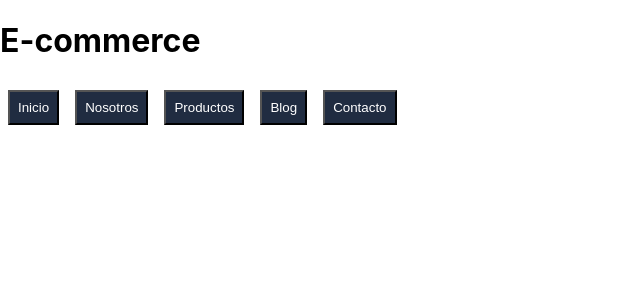
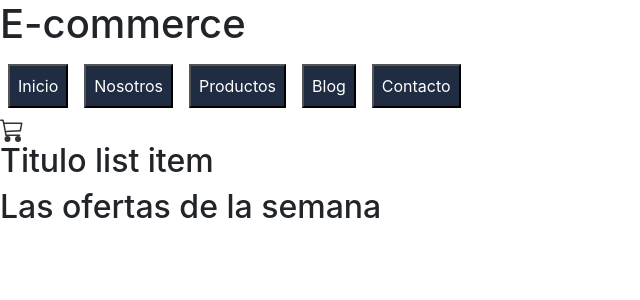
Before and after one commit to Allemma/ProyectoReact-Allemma, a React (Create React App) app: page / in a window 1280 px wide. Shown: the top 300 px of the page, without its empty margins (0-640 px from the left). Built offline with nearby package versions, Linux system fonts and the light colour scheme.

Commit message:
Creando carrito en el Nav

```diff
--- a/public/index.html
+++ b/public/index.html
@@ -9,21 +9,7 @@
       name="description"
       content="Web site created using create-react-app"
     />
-    <link rel="apple-touch-icon" href="%PUBLIC_URL%/logo192.png" />
-    <!--
-      manifest.json provides metadata used when your web app is installed on a
-      user's mobile device or desktop. See https://developers.google.com/web/fundamentals/web-app-manifest/
-    -->
-    <link rel="manifest" href="%PUBLIC_URL%/manifest.json" />
-    <!--
-      Notice the use of %PUBLIC_URL% in the tags above.
-      It will be replaced with the URL of the `public` folder during the build.
-      Only files inside the `public` folder can be referenced from the HTML.
-
-      Unlike "/favicon.ico" or "favicon.ico", "%PUBLIC_URL%/favicon.ico" will
-      work correctly both with client-side routing and a non-root public URL.
-      Learn how to configure a non-root public URL by running `npm run build`.
-    -->
+    <link rel="stylesheet" href="https://cdn.jsdelivr.net/npm/bootstrap@4.5.3/dist/css/bootstrap.min.css" integrity="sha384-TX8t27EcRE3e/ihU7zmQxVncDAy5uIKz4rEkgIXeMed4M0jlfIDPvg6uqKI2xXr2" crossorigin="anonymous">
     <title>React App</title>
   </head>
   <body>
--- a/src/App.js
+++ b/src/App.js
@@ -1,10 +1,13 @@
 import React from 'react';
 import NavBar from './components/NavBar';
+import ItemListContainer from './components/ItemListContainer';
 
 function App() {
   return (
     <>
       <NavBar />
+      <ItemListContainer title='Titulo list item'/>
+      <h2>Las ofertas de la semana</h2>
     </>
   );
 }
--- /dev/null
+++ b/src/components/CartWidget.js
@@ -0,0 +1,14 @@
+import React from 'react'
+
+ function CartWidget ()  {
+    return (
+        <>
+            <div className="icono-carrito ml-auto">
+                <svg width="1.5em" height="1.5em" viewBox="0 0 16 16" className="bi bi-cart-check-fill" fill="currentColor" xmlns="http://www.w3.org/2000/svg">
+                    <path d="M0 1.5A.5.5 0 0 1 .5 1H2a.5.5 0 0 1 .485.379L2.89 3H14.5a.5.5 0 0 1 .49.598l-1 5a.5.5 0 0 1-.465.401l-9.397.472L4.415 11H13a.5.5 0 0 1 0 1H4a.5.5 0 0 1-.491-.408L2.01 3.607 1.61 2H.5a.5.5 0 0 1-.5-.5zM3.102 4l.84 4.479 9.144-.459L13.89 4H3.102zM5 12a2 2 0 1 0 0 4 2 2 0 0 0 0-4zm7 0a2 2 0 1 0 0 4 2 2 0 0 0 0-4zm-7 1a1 1 0 1 0 0 2 1 1 0 0 0 0-2zm7 0a1 1 0 1 0 0 2 1 1 0 0 0 0-2z"/>
+                </svg>
+            </div>
+        </>
+    )
+}
+export default CartWidget;
--- /dev/null
+++ b/src/components/ItemListContainer.js
@@ -0,0 +1,11 @@
+import React from 'react'
+
+const ItemListContainer = (props) => {
+    return (
+        <div>
+            <h2>{props.title}</h2>
+        </div>
+    )
+}
+
+export default ItemListContainer
--- a/src/components/NavBar.js
+++ b/src/components/NavBar.js
@@ -1,5 +1,6 @@
 import React from 'react';
 import Button from './Buttons/Button';
+import CartWidget from './CartWidget';
 
 export default function NavBar() {
   return (
@@ -10,6 +11,7 @@ export default function NavBar() {
       <Button text="Productos" />
       <Button text="Blog" />
       <Button text="Contacto" />
+      <CartWidget />
     </>
   );
 }
--- a/src/index.css
+++ b/src/index.css
@@ -7,7 +7,11 @@ body {
   -moz-osx-font-smoothing: grayscale;
 }
 
-code {
-  font-family: source-code-pro, Menlo, Monaco, Consolas, 'Courier New',
-    monospace;
+
+.icono-carrito {
+color: #333333;
+transition: ease 300ms;
 }
+.icono-carrito:hover {
+color: #3cefab;
+}
```
Also changed, not shown: src/components/Buttons/logo192.png (renamed from public/logo192.png).
